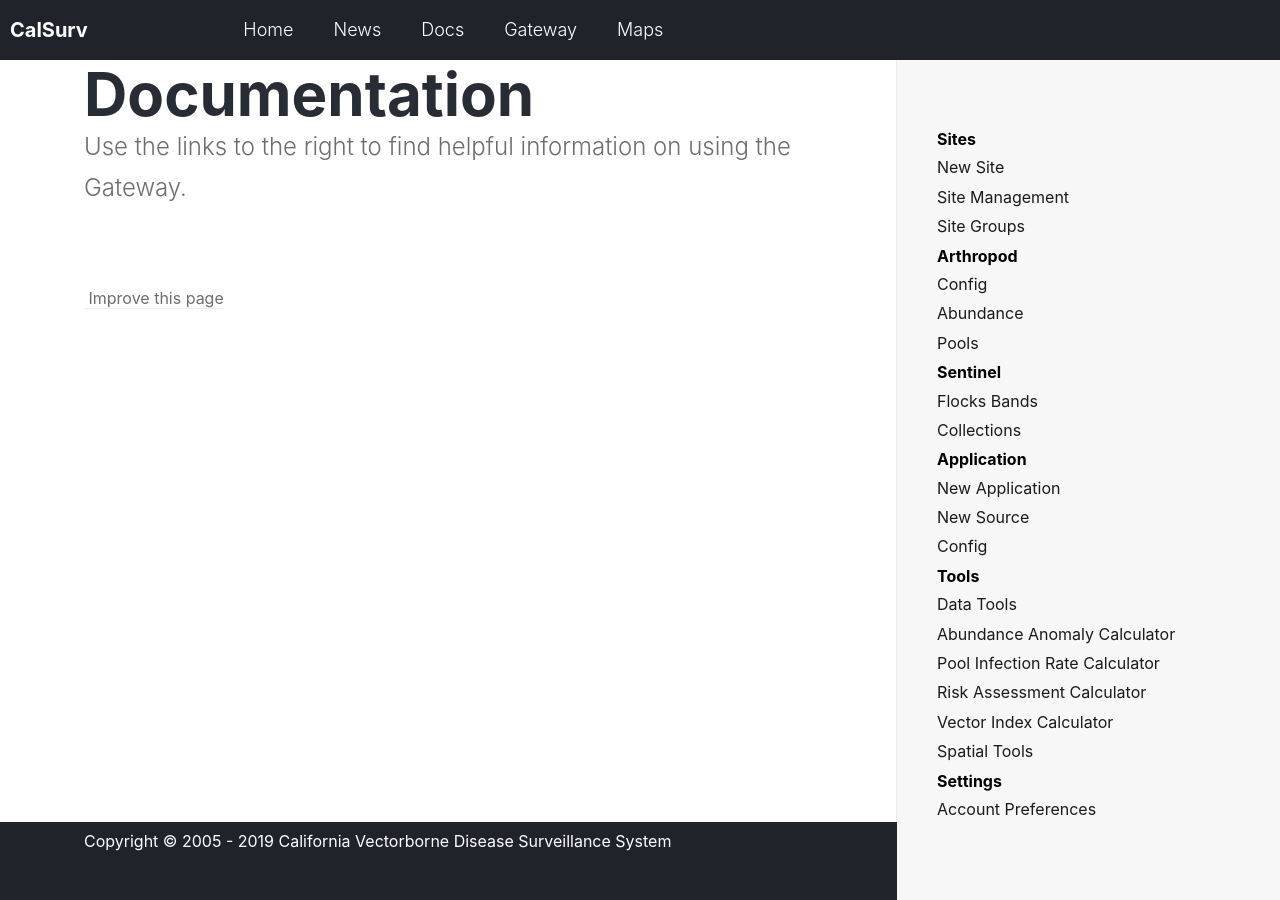
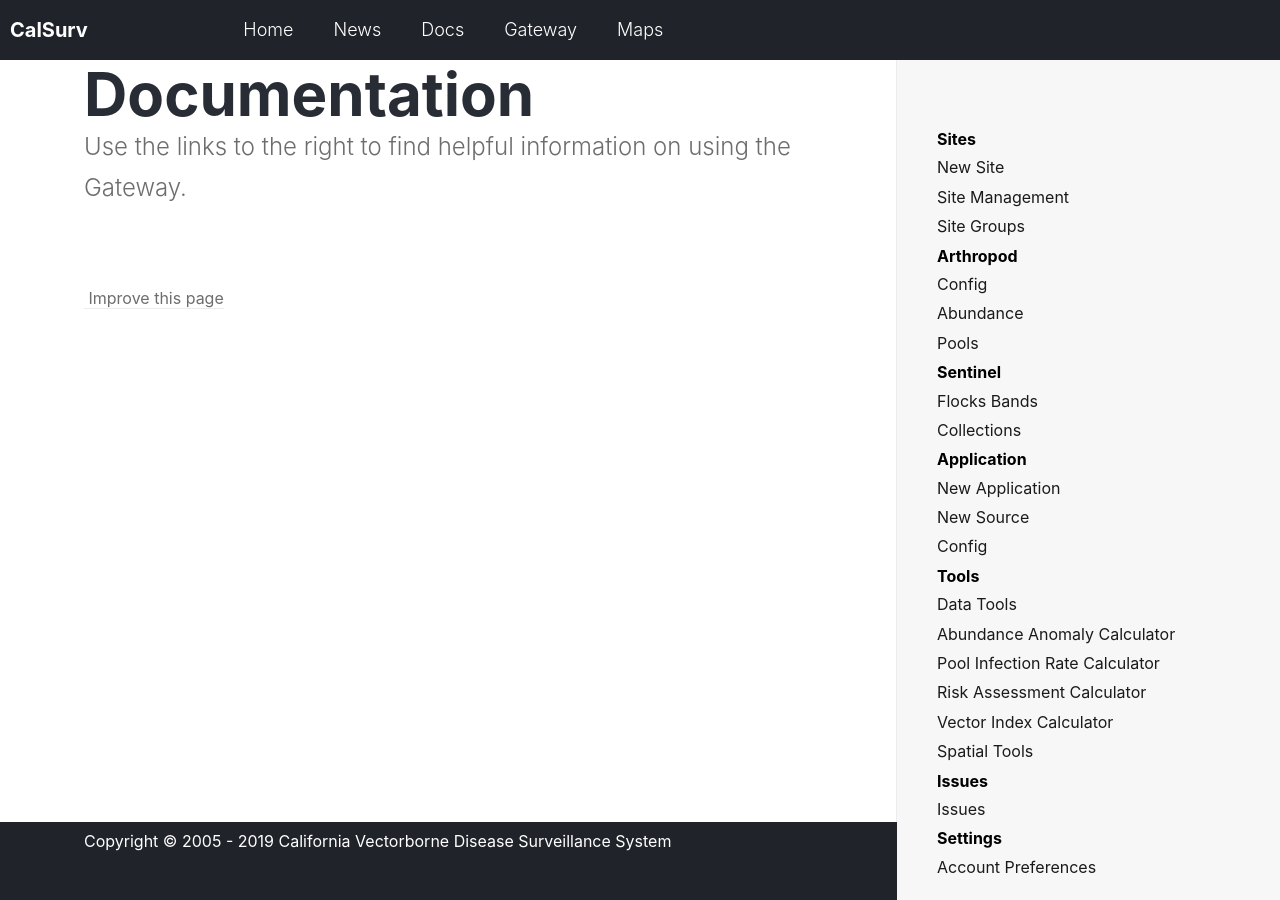
Before and after one commit to tlvaldepena/vectorsurv.org, a Jekyll site: the page built from _docs/index.md, in a window 1280 px wide and 900 px high, scrolled down 78 px. Built offline with Jekyll 4.4.1, drawn with Linux system fonts in a browser that asks for light colours.

Commit message:
add link for issues

```diff
--- a/_data/docs_nav.yml
+++ b/_data/docs_nav.yml
@@ -25,6 +25,9 @@
     - link: /docs/tools/calculators/risk-assessment/
     - link: /docs/tools/calculators/vector-index/
     - link: /docs/tools/spatial-tools/
+- title: Issues
+  docs:
+    - link: /docs/issues/
 - title: Settings
   docs:
     - link: /docs/settings/account-preferences/
```
